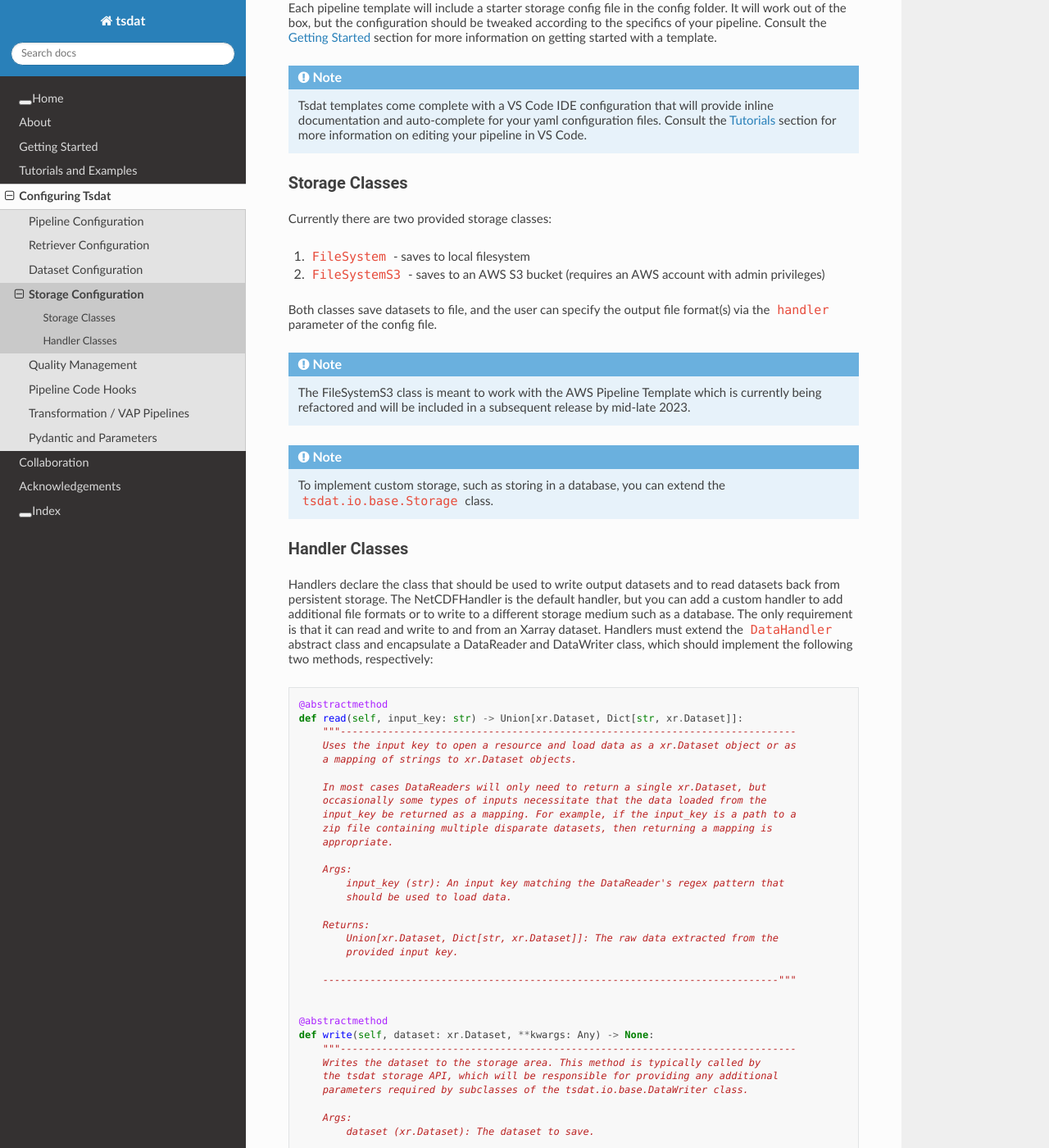
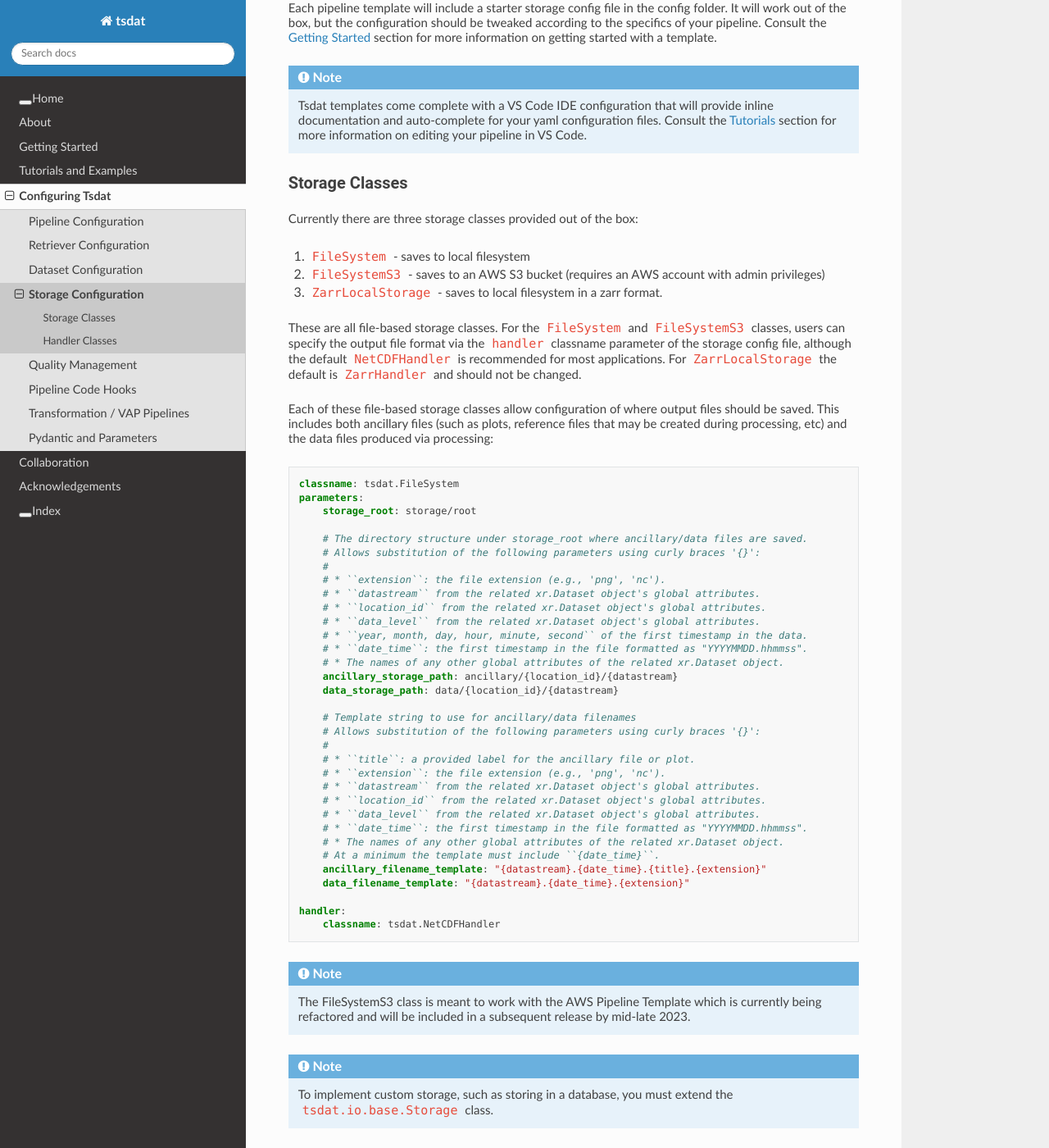
Before and after one commit to tsdat/tsdat, a Sphinx documentation site: the page built from docs/source/config/storage_config.rst, in a window 1280 px wide and 1400 px high, scrolled down 275 px. Shown: the whole window at 82% size. Built offline with Sphinx 7.4.7 and the Read the Docs theme 2.0.0, drawn with Linux system fonts in a browser that asks for light colours; pages that are not in the unit, such as notebooks, are missing from menus.

Commit message:
Update docs

```diff
--- a/docs/source/config/storage_config.rst
+++ b/docs/source/config/storage_config.rst
@@ -20,20 +20,63 @@
 Storage Classes
 ^^^^^^^^^^^^^^^^^^
 
-Currently there are two provided storage classes:
+Currently there are three storage classes provided out of the box:
 
 #. ``FileSystem`` - saves to local filesystem
 #. ``FileSystemS3`` - saves to an AWS S3 bucket (requires an AWS account with admin privileges)
+#. ``ZarrLocalStorage`` - saves to local filesystem in a zarr format.
 
-Both classes save datasets to file, and the user can specify the output file format(s) via the ``handler`` parameter of
-the config file.
+These are all file-based storage classes. For the ``FileSystem`` and ``FileSystemS3`` classes, users can specify the
+output file format via the ``handler`` classname parameter of the storage config file, although the default
+``NetCDFHandler`` is recommended for most applications. For ``ZarrLocalStorage`` the default is ``ZarrHandler`` and
+should not be changed.
+
+Each of these file-based storage classes allow configuration of where output files should be saved. This includes both
+ancillary files (such as plots, reference files that may be created during processing, etc) and the data files
+produced via processing:
+
+.. code-block:: yaml
+
+    classname: tsdat.FileSystem
+    parameters:
+        storage_root: storage/root
+
+        # The directory structure under storage_root where ancillary/data files are saved.
+        # Allows substitution of the following parameters using curly braces '{}':
+        #
+        # * ``extension``: the file extension (e.g., 'png', 'nc').
+        # * ``datastream`` from the related xr.Dataset object's global attributes.
+        # * ``location_id`` from the related xr.Dataset object's global attributes.
+        # * ``data_level`` from the related xr.Dataset object's global attributes.
+        # * ``year, month, day, hour, minute, second`` of the first timestamp in the data.
+        # * ``date_time``: the first timestamp in the file formatted as "YYYYMMDD.hhmmss".
+        # * The names of any other global attributes of the related xr.Dataset object.
+        ancillary_storage_path: ancillary/{location_id}/{datastream}
+        data_storage_path: data/{location_id}/{datastream}
+
+        # Template string to use for ancillary/data filenames
+        # Allows substitution of the following parameters using curly braces '{}':
+        #
+        # * ``title``: a provided label for the ancillary file or plot.
+        # * ``extension``: the file extension (e.g., 'png', 'nc').
+        # * ``datastream`` from the related xr.Dataset object's global attributes.
+        # * ``location_id`` from the related xr.Dataset object's global attributes.
+        # * ``data_level`` from the related xr.Dataset object's global attributes.
+        # * ``date_time``: the first timestamp in the file formatted as "YYYYMMDD.hhmmss".
+        # * The names of any other global attributes of the related xr.Dataset object.
+        # At a minimum the template must include ``{date_time}``.
+        ancillary_filename_template: "{datastream}.{date_time}.{title}.{extension}"
+        data_filename_template: "{datastream}.{date_time}.{extension}"
+
+    handler:
+        classname: tsdat.NetCDFHandler
 
 .. note::
    The FileSystemS3 class is meant to work with the AWS Pipeline Template which is currently being refactored and
    will be included in a subsequent release by mid-late 2023.
 
 .. note::
-   To implement custom storage, such as storing in a database, you can extend the ``tsdat.io.base.Storage`` class.
+   To implement custom storage, such as storing in a database, you must extend the ``tsdat.io.base.Storage`` class.
 
 Handler Classes
 ^^^^^^^^^^^^^^^^^^
```
Also changed, not shown: docs/source/config/hook_functions.rst (+8 -6 lines), docs/source/tutorials/data_ingest.rst (+21 -16 lines), 3 other files.
